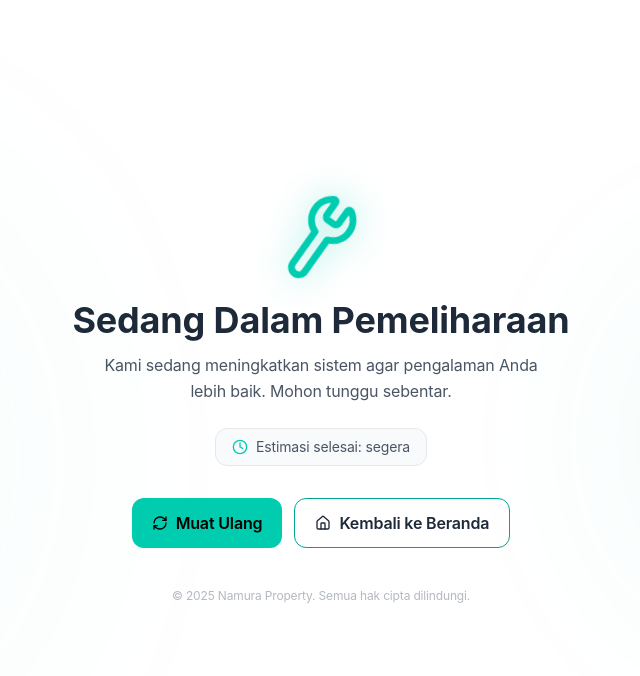
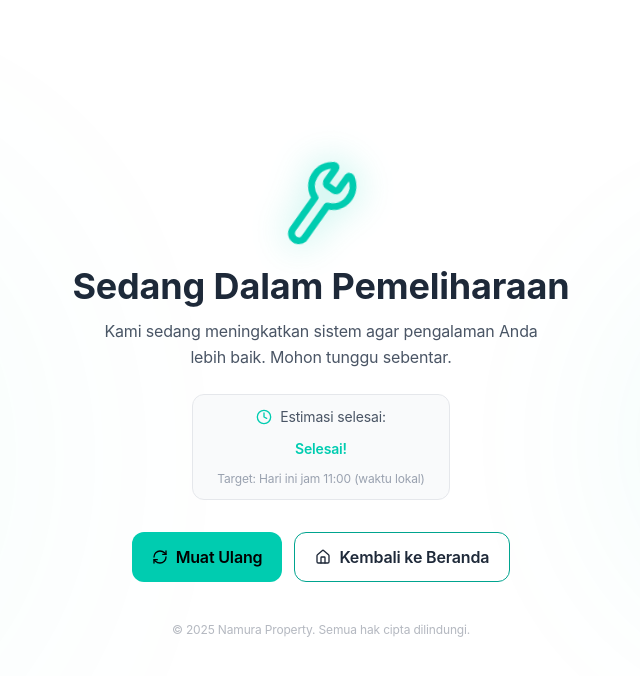
Before and after one commit to kevinsimorangkir21/Namura-Property, a Next.js app: page / in a window 1280 px wide. Shown: the top 676 px of the page, without its empty margins (319-959 px from the left). Built offline with nearby package versions, Linux system fonts and the light colour scheme.

Commit message:
Update maintenance.jsx

```diff
--- a/src/app/maintenance.jsx
+++ b/src/app/maintenance.jsx
@@ -7,14 +7,19 @@ import { useEffect, useState } from "react";
 export default function MaintenancePage() {
   const [isDark, setIsDark] = useState(false);
   const [lang, setLang] = useState("id");
+  const [timeLeft, setTimeLeft] = useState({ hours: 0, minutes: 0, seconds: 0 });
+  const [isFinished, setIsFinished] = useState(false);
 
-  // 🌙 deteksi mode
+  // 🌙 deteksi mode gelap
   useEffect(() => {
     const update = () =>
       setIsDark(document.documentElement.classList.contains("dark"));
     update();
     const obs = new MutationObserver(update);
-    obs.observe(document.documentElement, { attributes: true, attributeFilter: ["class"] });
+    obs.observe(document.documentElement, {
+      attributes: true,
+      attributeFilter: ["class"],
+    });
     return () => obs.disconnect();
   }, []);
 
@@ -25,6 +30,44 @@ export default function MaintenancePage() {
     window.addEventListener("languageChange", loadLang);
     return () => window.removeEventListener("languageChange", loadLang);
   }, []);
+
+  // ⏳ countdown logic — target: jam 11:00 hari ini (lokal)
+  useEffect(() => {
+    // buat objek target jam 11:00 hari ini (lokal mesin)
+    const target = new Date();
+    target.setHours(11, 0, 0, 0); // jam 11:00:00.000 hari ini
+
+    // jika sudah lewat jam 11 hari ini -> langsung tandai selesai
+    const now = new Date().getTime();
+    if (now >= target.getTime()) {
+      setIsFinished(true);
+      setTimeLeft({ hours: 0, minutes: 0, seconds: 0 });
+      return;
+    }
+
+    // interval per-detik untuk update countdown
+    const interval = setInterval(() => {
+      const now = new Date().getTime();
+      const diff = target.getTime() - now;
+
+      if (diff <= 0) {
+        clearInterval(interval);
+        setIsFinished(true);
+        setTimeLeft({ hours: 0, minutes: 0, seconds: 0 });
+        return;
+      }
+
+      const hours = Math.floor((diff / (1000 * 60 * 60)) % 24);
+      const minutes = Math.floor((diff / (1000 * 60)) % 60);
+      const seconds = Math.floor((diff / 1000) % 60);
+      setTimeLeft({ hours, minutes, seconds });
+    }, 1000);
+
+    return () => clearInterval(interval);
+  }, []); // run sekali saat mount
+
+  // 🕐 format waktu countdown
+  const formatTime = (num) => num.toString().padStart(2, "0");
 
   return (
     <main
@@ -80,21 +123,38 @@ export default function MaintenancePage() {
           : "We’re upgrading our systems to serve you better. Please check back shortly."}
       </motion.p>
 
-      {/* status */}
+      {/* status dengan countdown */}
       <motion.div
         initial={{ opacity: 0, y: 8 }}
         animate={{ opacity: 1, y: 0 }}
         transition={{ delay: 0.2, duration: 0.5 }}
-        className={`inline-flex items-center gap-2 text-sm px-4 py-2 rounded-xl border backdrop-blur-xl ${
+        className={`inline-flex flex-col items-center gap-2 text-sm px-6 py-3 rounded-xl border backdrop-blur-xl ${
           isDark
             ? "border-white/10 bg-white/5 text-gray-400"
             : "border-gray-200 bg-gray-50 text-gray-600"
         }`}
       >
-        <Clock className="w-4 h-4 text-[#00ccb0]" />
-        {lang === "id"
-          ? "Estimasi selesai: segera"
-          : "Estimated completion: soon"}
+        <div className="flex items-center gap-2">
+          <Clock className="w-4 h-4 text-[#00ccb0]" />
+          {lang === "id" ? "Estimasi selesai:" : "Estimated completion:"}
+        </div>
+
+        {!isFinished ? (
+          <div className="text-lg font-mono text-[#00ccb0] mt-1">
+            {formatTime(timeLeft.hours)}:{formatTime(timeLeft.minutes)}:
+            {formatTime(timeLeft.seconds)}
+          </div>
+        ) : (
+          <span className="text-[#00ccb0] font-semibold mt-1">
+            {lang === "id" ? "Selesai!" : "Completed!"}
+          </span>
+        )}
+
+        <div className="text-xs mt-1 text-gray-400">
+          {lang === "id"
+            ? "Target: Hari ini jam 11:00 (waktu lokal)"
+            : "Target: Today 11:00 (local time)"}
+        </div>
       </motion.div>
 
       {/* tombol */}
```
